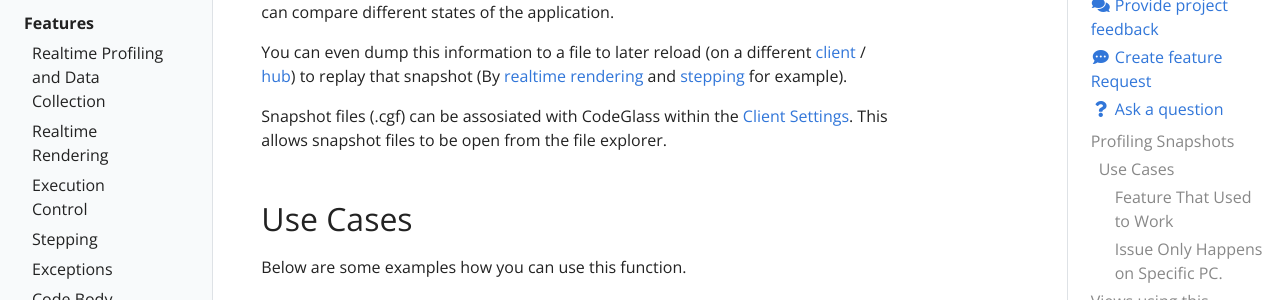
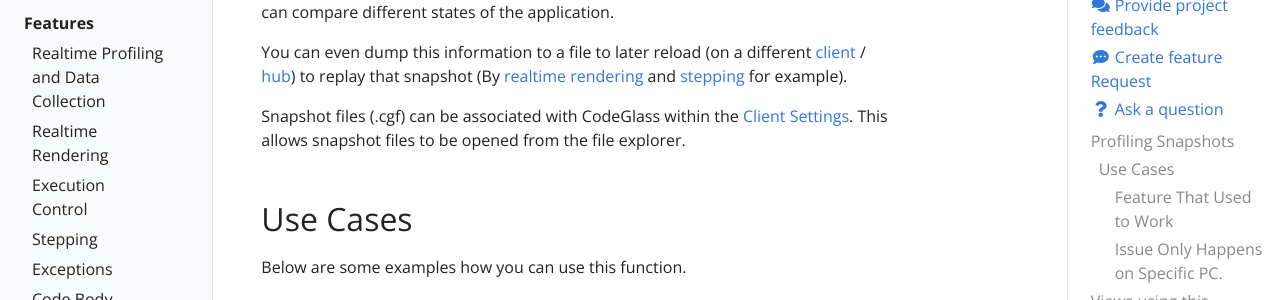
Before and after one commit to CodeGlassDotIO/Docs, a Jekyll site: the page built from _docs/features/ProfilingSnapshots.md, in a window 1280 px wide and 900 px high. Shown: the part 247-547 px from the top of the window. Built offline with Jekyll 4.4.1, drawn with Linux system fonts in a browser that asks for light colours.

Commit message:
Update ProfilingSnapshots.md

```diff
--- a/_docs/features/ProfilingSnapshots.md
+++ b/_docs/features/ProfilingSnapshots.md
@@ -8,7 +8,7 @@ It creates a copy of all information CodeGlass collected so you can compare diff
 
 You can even dump this information to a file to later reload (on a different [client](CodeGlassClient.md) / [hub](CodeGlassHub.md)) to replay that snapshot (By [realtime rendering](RealtimeRendering.md) and [stepping](ApplicationInstanceStepping.md) for example).
 
-Snapshot files (.cgf) can be assosiated with CodeGlass within the [Client Settings](../views/clientusersettingswindow.md#client-settings). This allows snapshot files to be open from the file explorer.
+Snapshot files (.cgf) can be associated with CodeGlass within the [Client Settings](../views/clientusersettingswindow.md#client-settings). This allows snapshot files to be opened from the file explorer.
 
 ## Use Cases
 Below are some examples how you can use this function.
```
